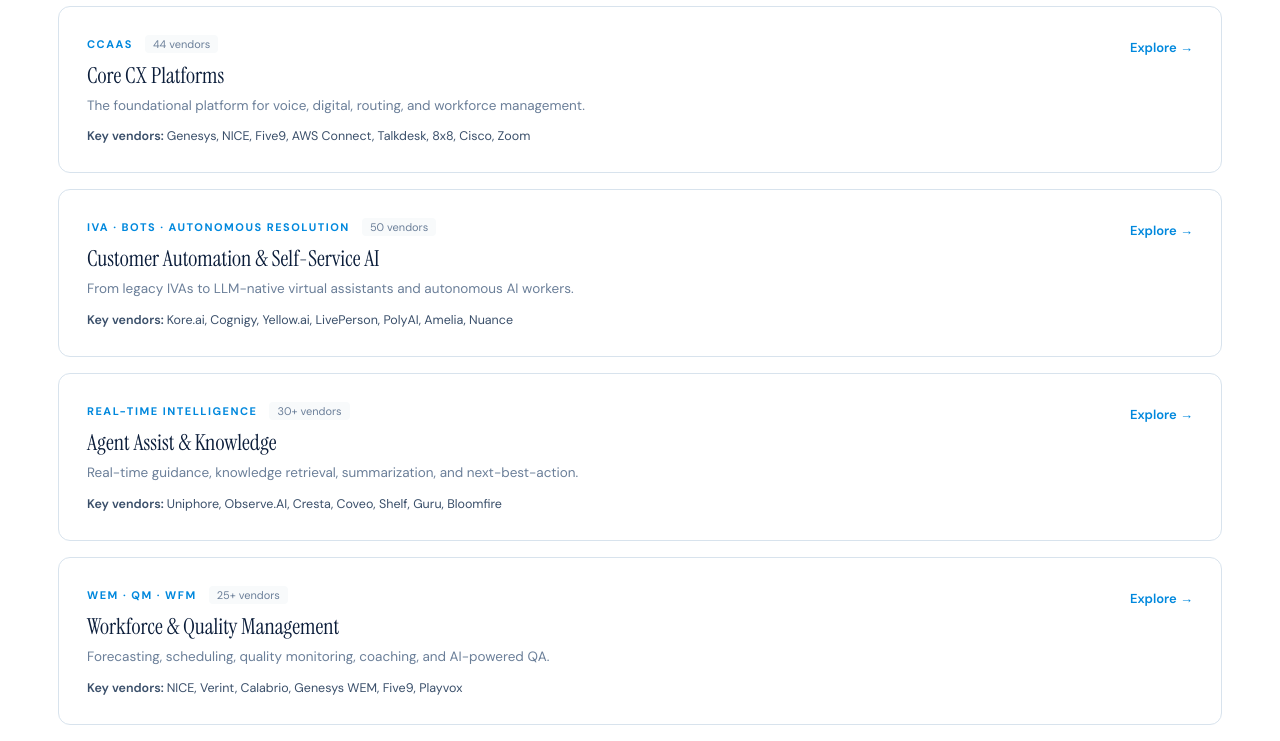
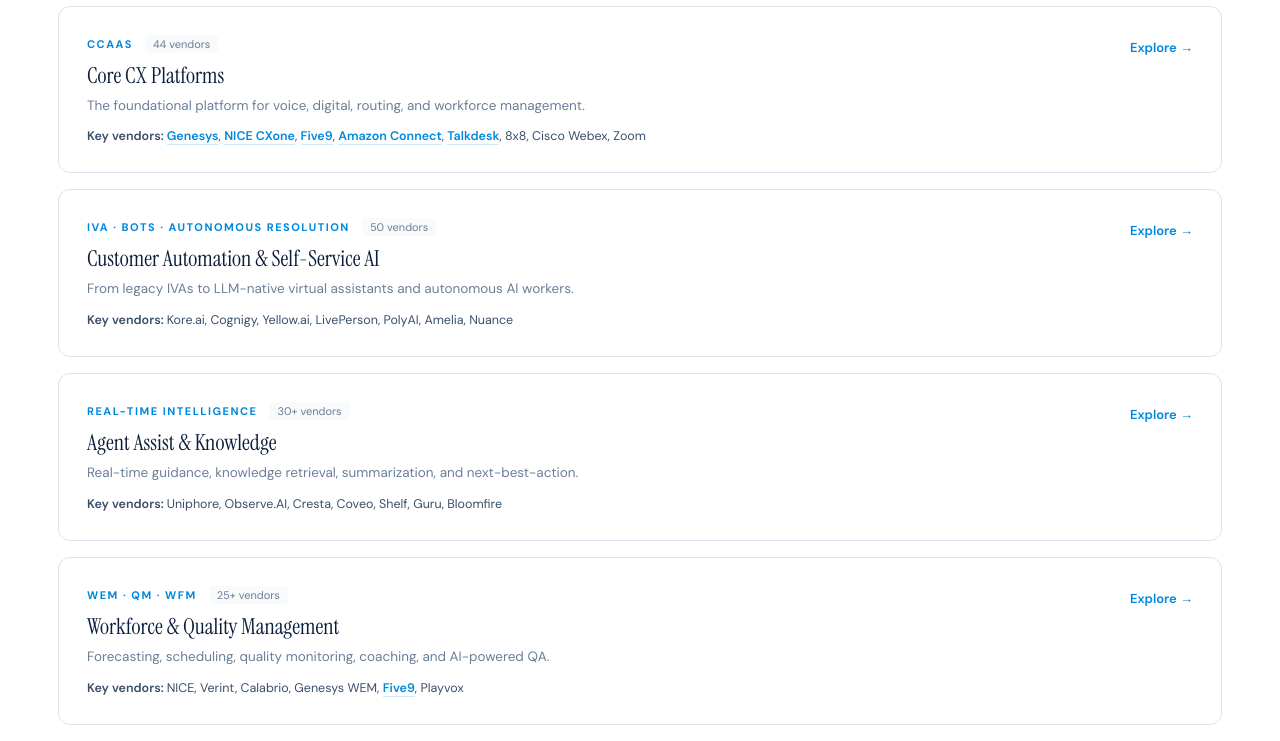
Before and after one commit to thomasbakerj-lgtm/CENTER-OF-CX, a React (Vite) app: page /vendors in a window 1280 px wide. Shown: the part 1000-1741 px from the top of the page. Built offline with nearby package versions, Linux system fonts and the light colour scheme.

Commit message:
Update Vendors.jsx

```diff
--- a/Vendors.jsx
+++ b/Vendors.jsx
@@ -1,4 +1,5 @@
 import { useState, useEffect, useRef } from "react";
+import { getAllSlugs } from "./VendorData";
 
 const NAVY = "#0B1D3A";
 const DEEP = "#061325";
@@ -148,17 +149,48 @@ function Stance() {
 }
 
 function BrowseByCategory() {
+  const slugs = getAllSlugs();
+  const toSlug = (name) => name.toLowerCase().replace(/\s+/g, "-").replace(/[^a-z0-9-]/g, "");
+
   const categories = [
-    { title: "Core CX Platforms", sub: "CCaaS", count: "44", vendors: "Genesys, NICE, Five9, AWS Connect, Talkdesk, 8x8, Cisco, Zoom", desc: "The foundational platform for voice, digital, routing, and workforce management." },
-    { title: "Customer Automation & Self-Service AI", sub: "IVA · Bots · Autonomous Resolution", count: "50", vendors: "Kore.ai, Cognigy, Yellow.ai, LivePerson, PolyAI, Amelia, Nuance", desc: "From legacy IVAs to LLM-native virtual assistants and autonomous AI workers." },
-    { title: "Agent Assist & Knowledge", sub: "Real-time Intelligence", count: "30+", vendors: "Uniphore, Observe.AI, Cresta, Coveo, Shelf, Guru, Bloomfire", desc: "Real-time guidance, knowledge retrieval, summarization, and next-best-action." },
-    { title: "Workforce & Quality Management", sub: "WEM · QM · WFM", count: "25+", vendors: "NICE, Verint, Calabrio, Genesys WEM, Five9, Playvox", desc: "Forecasting, scheduling, quality monitoring, coaching, and AI-powered QA." },
-    { title: "Experience Analytics & VoC", sub: "Speech · Text · Journey", count: "53", vendors: "CallMiner, Observe.AI, Qualtrics, Verint, Genesys, Clarabridge", desc: "Sentiment, topic analysis, root cause detection, and cross-channel journey patterns." },
-    { title: "CX Orchestration & Workflow", sub: "ACD · Routing · Integration", count: "50", vendors: "MuleSoft, Workato, Camunda, Pega, UiPath, Genesys, NICE", desc: "How interactions get routed, how systems share data, and how workflows execute." },
-    { title: "Digital Engagement", sub: "Chat · Messaging · Social", count: "50", vendors: "Ada, Intercom, Sprinklr, Zendesk, Salesforce DE, Khoros, Gladly", desc: "Multi-channel digital engagement platforms, CPaaS, and conversational messaging." },
-    { title: "Payments, Identity & Trust", sub: "PCI · Auth · Fraud", count: "50+", vendors: "Stripe, Adyen, Worldpay, Forter, Sift, BioCatch, Checkout.com", desc: "Payment processing, PCI compliance, authentication, and fraud prevention in CX." },
-    { title: "CX & AI Governance", sub: "Compliance · Model Risk", count: "Emerging", vendors: "Framework-driven — governance tooling is still consolidating", desc: "Compliance, model evaluation, escalation design, and AI auditability." },
+    { title: "Core CX Platforms", sub: "CCaaS", count: "44", vendors: [
+      { name: "Genesys", slug: "genesys" }, { name: "NICE CXone", slug: "nice-cxone" }, { name: "Five9", slug: "five9" },
+      { name: "Amazon Connect", slug: "amazon-connect" }, { name: "Talkdesk", slug: "talkdesk" },
+      { name: "8x8" }, { name: "Cisco Webex" }, { name: "Zoom" },
+    ], desc: "The foundational platform for voice, digital, routing, and workforce management." },
+    { title: "Customer Automation & Self-Service AI", sub: "IVA · Bots · Autonomous Resolution", count: "50", vendors: [
+      { name: "Kore.ai" }, { name: "Cognigy" }, { name: "Yellow.ai" }, { name: "LivePerson" }, { name: "PolyAI" }, { name: "Amelia" }, { name: "Nuance" },
+    ], desc: "From legacy IVAs to LLM-native virtual assistants and autonomous AI workers." },
+    { title: "Agent Assist & Knowledge", sub: "Real-time Intelligence", count: "30+", vendors: [
+      { name: "Uniphore" }, { name: "Observe.AI" }, { name: "Cresta" }, { name: "Coveo" }, { name: "Shelf" }, { name: "Guru" }, { name: "Bloomfire" },
+    ], desc: "Real-time guidance, knowledge retrieval, summarization, and next-best-action." },
+    { title: "Workforce & Quality Management", sub: "WEM · QM · WFM", count: "25+", vendors: [
+      { name: "NICE" }, { name: "Verint" }, { name: "Calabrio" }, { name: "Genesys WEM" }, { name: "Five9" }, { name: "Playvox" },
+    ], desc: "Forecasting, scheduling, quality monitoring, coaching, and AI-powered QA." },
+    { title: "Experience Analytics & VoC", sub: "Speech · Text · Journey", count: "53", vendors: [
+      { name: "CallMiner" }, { name: "Observe.AI" }, { name: "Qualtrics" }, { name: "Verint" }, { name: "Genesys" }, { name: "Clarabridge" },
+    ], desc: "Sentiment, topic analysis, root cause detection, and cross-channel journey patterns." },
+    { title: "CX Orchestration & Workflow", sub: "ACD · Routing · Integration", count: "50", vendors: [
+      { name: "MuleSoft" }, { name: "Workato" }, { name: "Camunda" }, { name: "Pega" }, { name: "UiPath" }, { name: "Genesys" }, { name: "NICE" },
+    ], desc: "How interactions get routed, how systems share data, and how workflows execute." },
+    { title: "Digital Engagement", sub: "Chat · Messaging · Social", count: "50", vendors: [
+      { name: "Ada" }, { name: "Intercom" }, { name: "Sprinklr" }, { name: "Zendesk" }, { name: "Salesforce DE" }, { name: "Khoros" }, { name: "Gladly" },
+    ], desc: "Multi-channel digital engagement platforms, CPaaS, and conversational messaging." },
+    { title: "Payments, Identity & Trust", sub: "PCI · Auth · Fraud", count: "50+", vendors: [
+      { name: "Stripe" }, { name: "Adyen" }, { name: "Worldpay" }, { name: "Forter" }, { name: "Sift" }, { name: "BioCatch" }, { name: "Checkout.com" },
+    ], desc: "Payment processing, PCI compliance, authentication, and fraud prevention in CX." },
+    { title: "CX & AI Governance", sub: "Compliance · Model Risk", count: "Emerging", vendors: [], desc: "Compliance, model evaluation, escalation design, and AI auditability. Governance tooling is still consolidating." },
   ];
+
+  const VendorLink = ({ v }) => {
+    const s = v.slug || toSlug(v.name);
+    const exists = slugs.includes(s);
+    return exists ? (
+      <a href={`/vendors/${s}`} style={{ color: ELECTRIC, fontWeight: 600, borderBottom: `1px solid ${ELECTRIC}30`, transition: "border-color 0.2s" }}
+        onMouseOver={e => e.target.style.borderColor = ELECTRIC}
+        onMouseOut={e => e.target.style.borderColor = `${ELECTRIC}30`}>{v.name}</a>
+    ) : <span>{v.name}</span>;
+  };
 
   return (
     <section style={{ background: "#fff", padding: "96px 28px" }}>
@@ -184,7 +216,10 @@ function BrowseByCategory() {
                     <h3 style={{ fontFamily: "'Instrument Serif', Georgia, serif", fontSize: 22, fontWeight: 400, color: NAVY, margin: "0 0 6px" }}>{c.title}</h3>
                     <p style={{ fontSize: 13.5, color: MUTED, lineHeight: 1.55, margin: "0 0 12px", fontFamily: "'DM Sans', sans-serif" }}>{c.desc}</p>
                     <p style={{ fontSize: 12.5, color: SLATE, margin: 0, fontFamily: "'DM Sans', sans-serif" }}>
-                      <span style={{ fontWeight: 600 }}>Key vendors: </span>{c.vendors}
+                      <span style={{ fontWeight: 600 }}>Key vendors: </span>
+                      {c.vendors.map((v, j) => (
+                        <span key={j}><VendorLink v={v} />{j < c.vendors.length - 1 ? ", " : ""}</span>
+                      ))}
                     </p>
                   </div>
                   <a href="/platforms-and-tech" style={{ fontSize: 13, fontWeight: 600, color: ELECTRIC, fontFamily: "'DM Sans', sans-serif", flexShrink: 0, paddingTop: 4 }}>Explore →</a>
```
